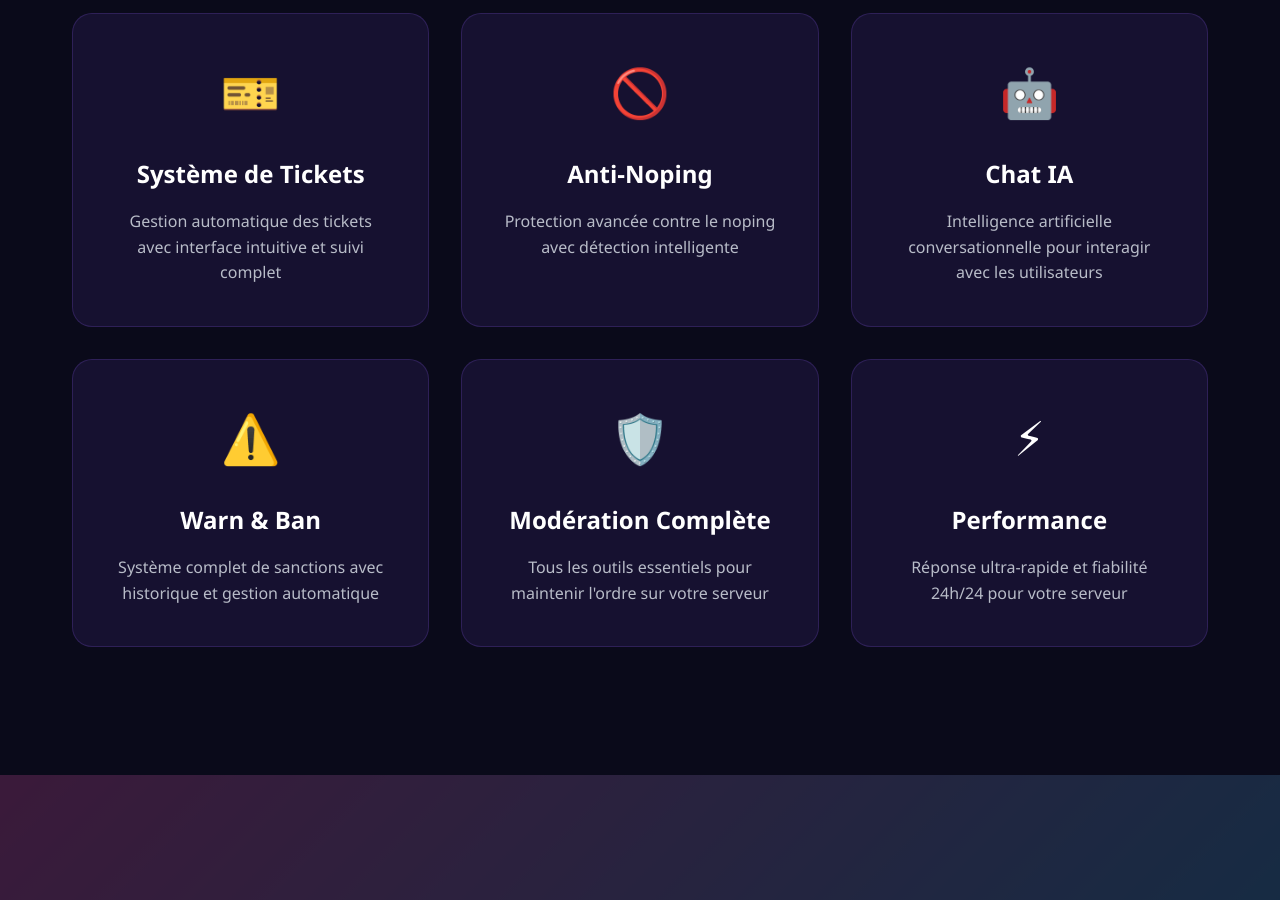
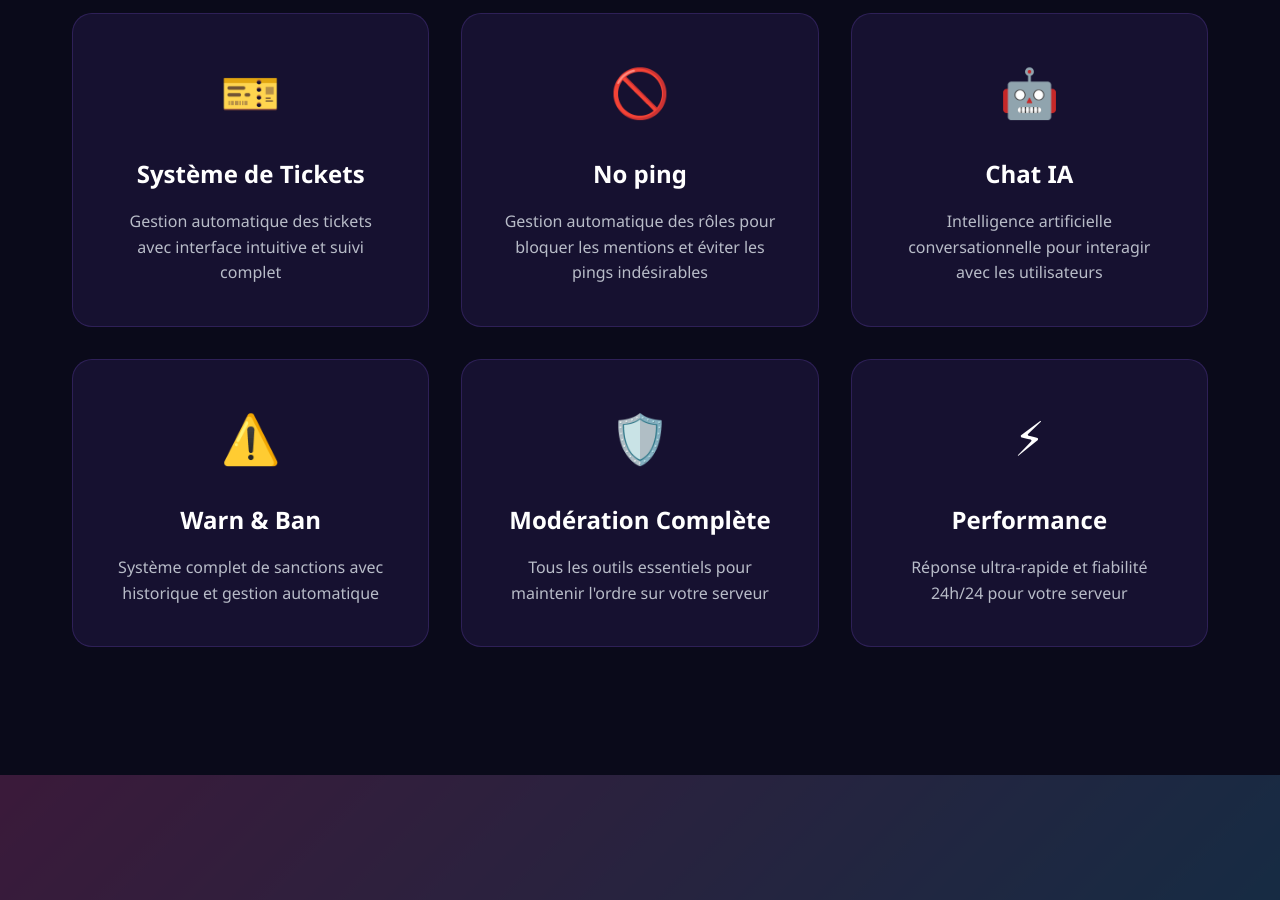
Before and after one commit to mahoednl/kytrix, a plain HTML site: page index.html in a window 1280 px wide. Shown: the part 1056-1956 px from the top of the page. Drawn offline with Linux system fonts and the light colour scheme.

Commit message:
Update feature card titles and descriptions

```diff
--- a/index.html
+++ b/index.html
@@ -65,8 +65,8 @@
                 </div>
                 <div class="feature-card">
                     <div class="feature-icon">🚫</div>
-                    <h3>Anti-Noping</h3>
-                    <p>Protection avancée contre le noping avec détection intelligente</p>
+                    <h3>No ping</h3>
+                    <p>Gestion automatique des rôles pour bloquer les mentions et éviter les pings indésirables</p>
                     <div class="card-glow"></div>
                 </div>
                 <div class="feature-card">
```
